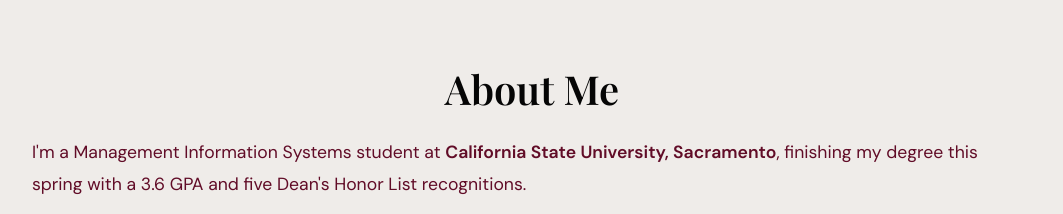
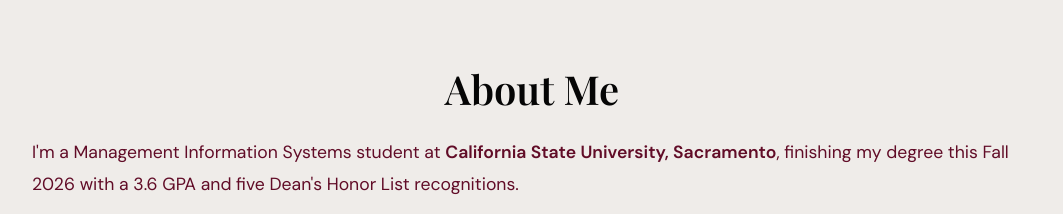
Before and after one commit to tinkal-ambaliya/tinkal-portfolio, a plain HTML site: page index.html in a window 1280 px wide. Shown: the part 800-1014 px from the top of the page, without its empty margins (108-1171 px from the left). Drawn offline with nearby package versions, Linux system fonts and the light colour scheme; a web font is replaced by a local one.

Commit message:
Update graduation timeline to Fall 2026

```diff
--- a/index.html
+++ b/index.html
@@ -63,7 +63,7 @@
                 <div class="about-text">
                     <p>
                         I'm a Management Information Systems student at <strong>California State University, Sacramento</strong>,
-                        finishing my degree this spring with a 3.6 GPA and five Dean's Honor List recognitions.
+                        finishing my degree this Fall 2026 with a 3.6 GPA and five Dean's Honor List recognitions.
                     </p>
                     <p style="margin-top: 14px;">
                         My work sits at the intersection of data and business. On the technical side, I've built Python forecasting
```
